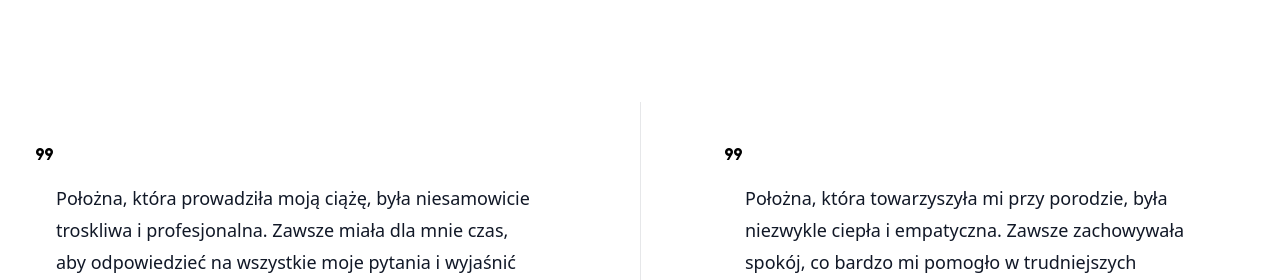
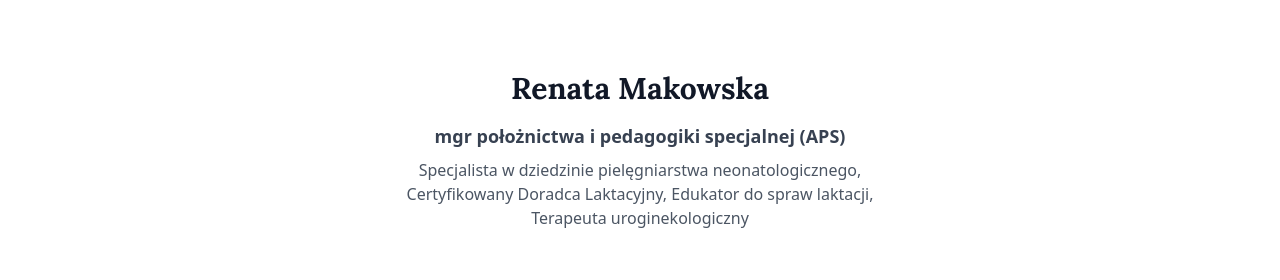
Before and after one commit to konr-ad/midwifeFront, an Angular app: page / in a window 1280 px wide. Shown: the part 746-1026 px from the top of the page. Built offline with nearby package versions, Linux system fonts and the light colour scheme.

Commit message:
Added about section to landingpage

```diff
--- /dev/null
+++ b/src/app/about/about.component.html
@@ -0,0 +1,12 @@
+<section class="bg-white mt-24">
+    <div class="w-full text-center">
+      <h2 class="text-3xl font-bold text-gray-900 mb-4" style="font-family: 'Lora', serif;">Renata Makowska</h2>
+      <p class="text-lg font-semibold text-gray-700 px-6 lg:px-0 mb-2">
+        mgr położnictwa i pedagogiki specjalnej (APS)
+      </p>
+      <p class="text-gray-600 text-center mx-auto max-w-lg px-4 lg:px-0">
+        Specjalista w dziedzinie pielęgniarstwa neonatologicznego, Certyfikowany Doradca Laktacyjny, Edukator do spraw laktacji, Terapeuta uroginekologiczny
+      </p>
+    </div>
+
+</section>
--- a/src/app/app.component.html
+++ b/src/app/app.component.html
@@ -1,5 +1,6 @@
 <app-header></app-header>
 <app-image-carousel></app-image-carousel>
+<app-about></app-about>
 <app-testimonials></app-testimonials>
 <app-consult-list></app-consult-list>
 <app-course-list></app-course-list>
--- a/src/app/app.component.ts
+++ b/src/app/app.component.ts
@@ -7,11 +7,12 @@ import {ConsultListComponent} from './consult-list/consult-list.component';
 import {CourseListComponent} from './course-list/course-list.component';
 import {ContactComponent} from './contact/contact.component';
 import {FooterComponent} from './footer/footer.component';
+import {AboutComponent} from './about/about.component';
 
 @Component({
   selector: 'app-root',
   standalone: true,
-  imports: [RouterOutlet, HeaderComponent, ImageCarouselComponent, TestimonialsComponent, ConsultListComponent, CourseListComponent, ContactComponent, FooterComponent],
+  imports: [RouterOutlet, HeaderComponent, ImageCarouselComponent, TestimonialsComponent, ConsultListComponent, CourseListComponent, ContactComponent, FooterComponent, AboutComponent],
   templateUrl: './app.component.html',
   styleUrl: './app.component.css'
 })
--- a/src/index.html
+++ b/src/index.html
@@ -7,6 +7,10 @@
   <meta name="viewport" content="width=device-width, initial-scale=1">
   <link rel="icon" type="image/x-icon" href="favicon.ico">
   <link rel="stylesheet" href="https://fonts.googleapis.com/css2?family=Material+Symbols+Outlined:opsz,wght,FILL,GRAD@20..48,100..700,0..1,-50..200&icon_names=format_quote" />
+  <link rel="preconnect" href="https://fonts.googleapis.com">
+  <link rel="preconnect" href="https://fonts.gstatic.com" crossorigin>
+  <link href="https://fonts.googleapis.com/css2?family=Lora:ital,wght@0,400..700;1,400..700&display=swap" rel="stylesheet">
+
 </head>
 <body>
   <app-root></app-root>
```
Also changed, not shown: src/app/about/about.component.ts (added, +12 -0 lines), src/app/about/about.component.css (added), 1 other file (tests, documents, lock files or other folders).
